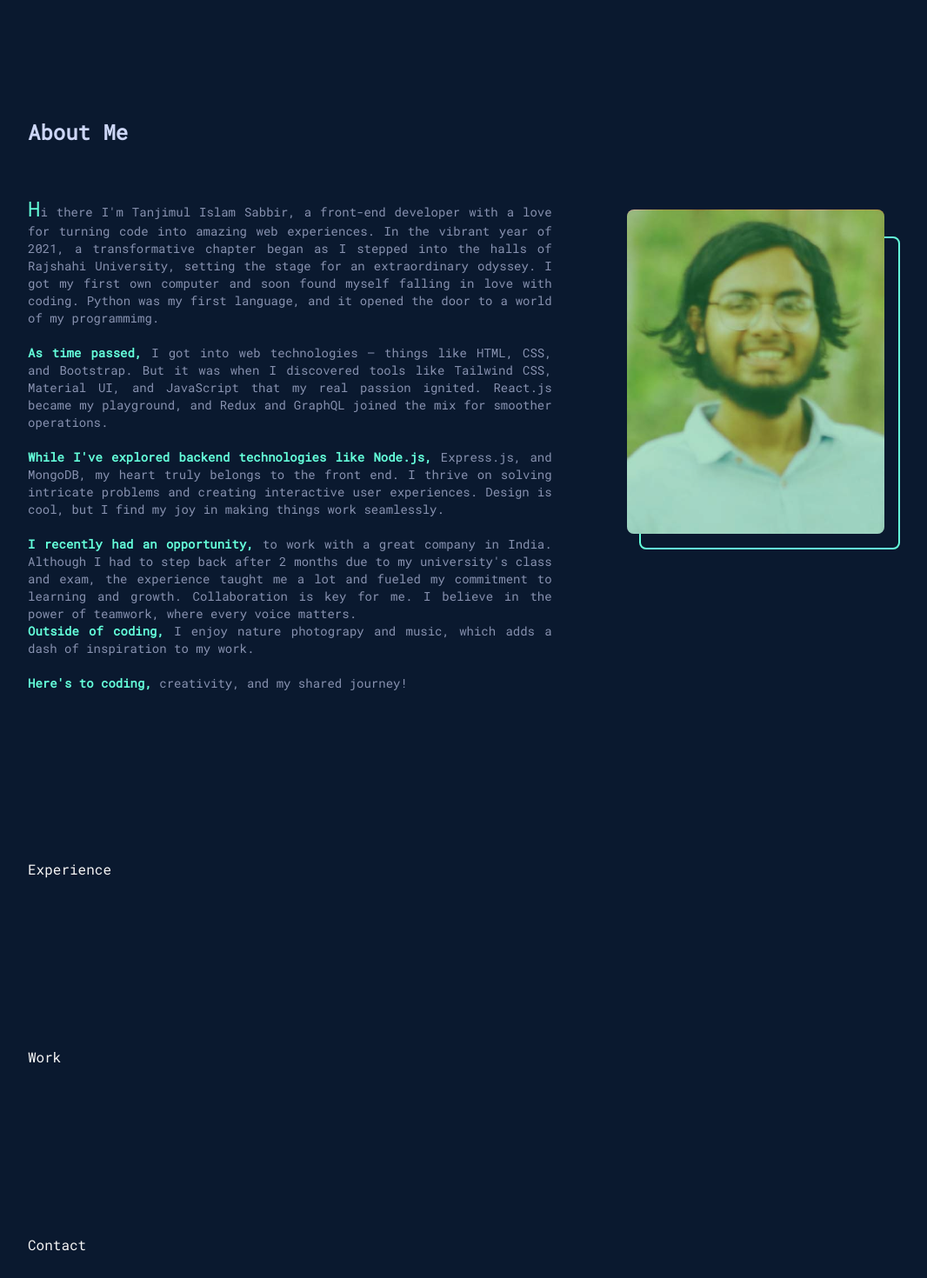
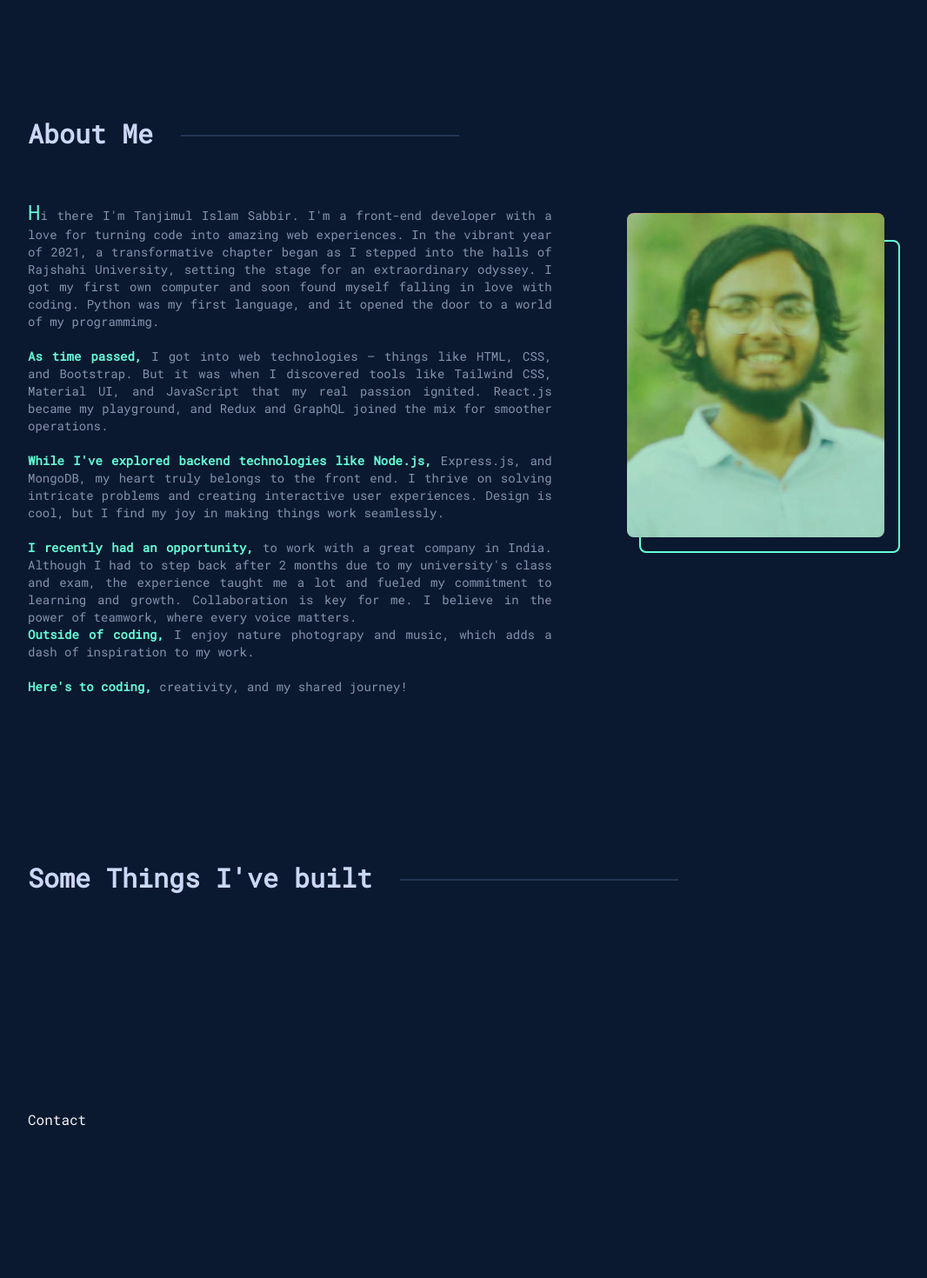
Before and after one commit to TanjimulSabbir/my-portfolio, a React (Vite) app: page / in a window 1280 px wide. Shown: the part 940-2410 px from the top of the page at 87% size, without its empty margins (96-1162 px from the left). Built offline with nearby package versions, Linux system fonts and the light colour scheme; a web font is replaced by a local one.

Commit message:
intro-updating

```diff
--- a/src/App.css
+++ b/src/App.css
@@ -1,22 +1,40 @@
-body{
-    font-family:'Roboto Mono', monospace;
+body {
+    font-family: 'Roboto Mono', monospace;
     color: whitesmoke;
     background: "#8892b0";
     font-weight: 400;
 }
-a{
+
+a {
     font-family: 'Fira Mono', monospace;
 }
-.fira{
+
+.fira {
     font-family: 'Fira Mono', monospace;
 }
-.rubik{
+
+.rubik {
     font-family: "Rubik", sans-serif;
 }
-.merina{
+
+.merina {
     font-family: 'Spinnaker', sans-serif;
 }
 
-.Exo2_SanSer{
+.Exo2_SanSer {
     font-family: 'Exo 2', sans-serif;
 }
+
+.Section-Heading {
+    position: relative;
+}
+
+.Section-Heading::before {
+    content: "";
+    position: absolute;
+    bottom: 40%;
+    left: 0;
+    transform: translateX(10%);
+    width: 20rem; /* Adjust this value as needed */
+    border-bottom: 2px solid #233554;
+}
--- a/src/Components/Pages/About/About.jsx
+++ b/src/Components/Pages/About/About.jsx
@@ -2,13 +2,14 @@ import TanjimulSabbir from "../../../assets/Photos/TanjimulSabbir.jpg"
 const About = () => {
     return (
         <div id='about' className='py-24'>
-            <h1 className='TitleText font-bold text-[#ccd6f6] mb-14'>About Me </h1>
+            <h1 className='TitleText font-bold text-[#ccd6f6] mb-14'>About Me<span className="Section-Heading"></span></h1>
+
             <div className="md:flex items-start gap-20 text-custom-TextColor">
                 <div className="flex-1">
                     <div className='text-justify text-sm'>
                         <p>
                             <span className='text-2xl text-custom-highLightTextColor'>H</span>i there
-                            I'm Tanjimul Islam Sabbir, a front-end developer with a love for turning code into amazing web experiences. In the vibrant year of 2021, a transformative chapter began as I stepped into the halls of Rajshahi University, setting the stage for an extraordinary odyssey. I got my first own computer and soon found myself falling in love with coding. Python was my first language, and it opened the door to a world of my programmimg.
+                            I'm Tanjimul Islam Sabbir. I'm a front-end developer with a love for turning code into amazing web experiences. In the vibrant year of 2021, a transformative chapter began as I stepped into the halls of Rajshahi University, setting the stage for an extraordinary odyssey. I got my first own computer and soon found myself falling in love with coding. Python was my first language, and it opened the door to a world of my programmimg.
                         </p>
                         <br />
                         <p>
@@ -40,7 +41,6 @@ const About = () => {
                             alt="TanjimulSabbir"
                         />
                         <div className="w-[296px] h-[372px] absolute mb-12 mr-8 rounded-lg bg-green-500 transition-opacity duration-700 opacity-30 hover:opacity-0 transform"></div>
-
                     </div>
                 </div>
             </div>
--- a/src/Components/Pages/Home.jsx
+++ b/src/Components/Pages/Home.jsx
@@ -13,7 +13,7 @@ const Home = () => {
             <Introduction />
             <div className='mid-lg:w-4/5 py-24 mx-auto'>
                 <About />
-                <Experience />
+                {/* <Experience /> */}
                 <Work />
                 <Contact />
                 <Email />
--- a/src/Components/Pages/Work/Work.jsx
+++ b/src/Components/Pages/Work/Work.jsx
@@ -1,7 +1,9 @@
 
 const Work = () => {
     return (
-        <div id='work' className='mid-lg:w-4/5 py-24'>Work</div>
+        <div id='work' className='mid-lg:w-4/5 py-24'>
+               <h1 className='TitleText font-bold text-[#ccd6f6] mb-14'>Some Things I've built<span className="Section-Heading"></span></h1>
+        </div>
     )
 }
 
--- a/src/index.css
+++ b/src/index.css
@@ -17,7 +17,7 @@
         @apply text-3xl md:text-[70px] ;
     }
     .TitleText{
-        @apply text-2xl;
+        @apply text-3xl;
     }
     .UniversalPadding{
         @apply px-5 sm:px-8 md:px-10 mid-lg:px-16
```
Lines whose indentation alone changed are shown as unchanged.
